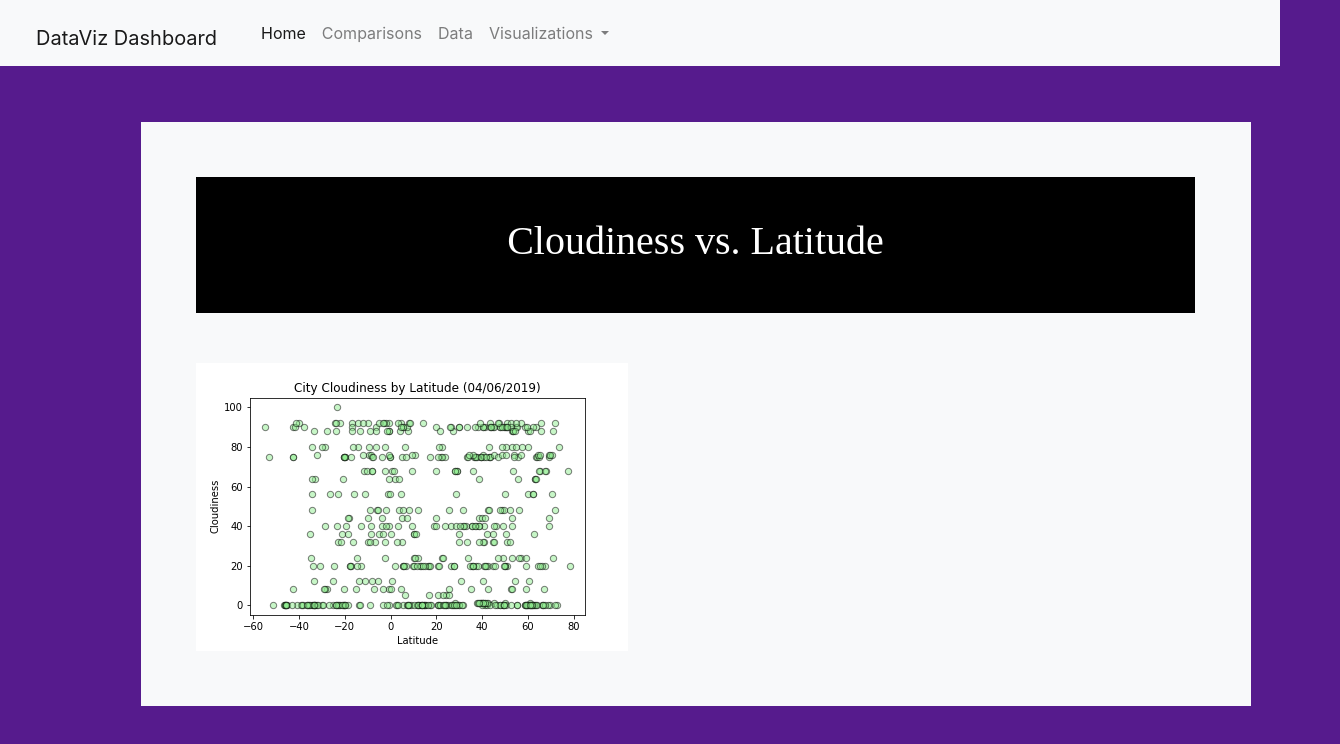
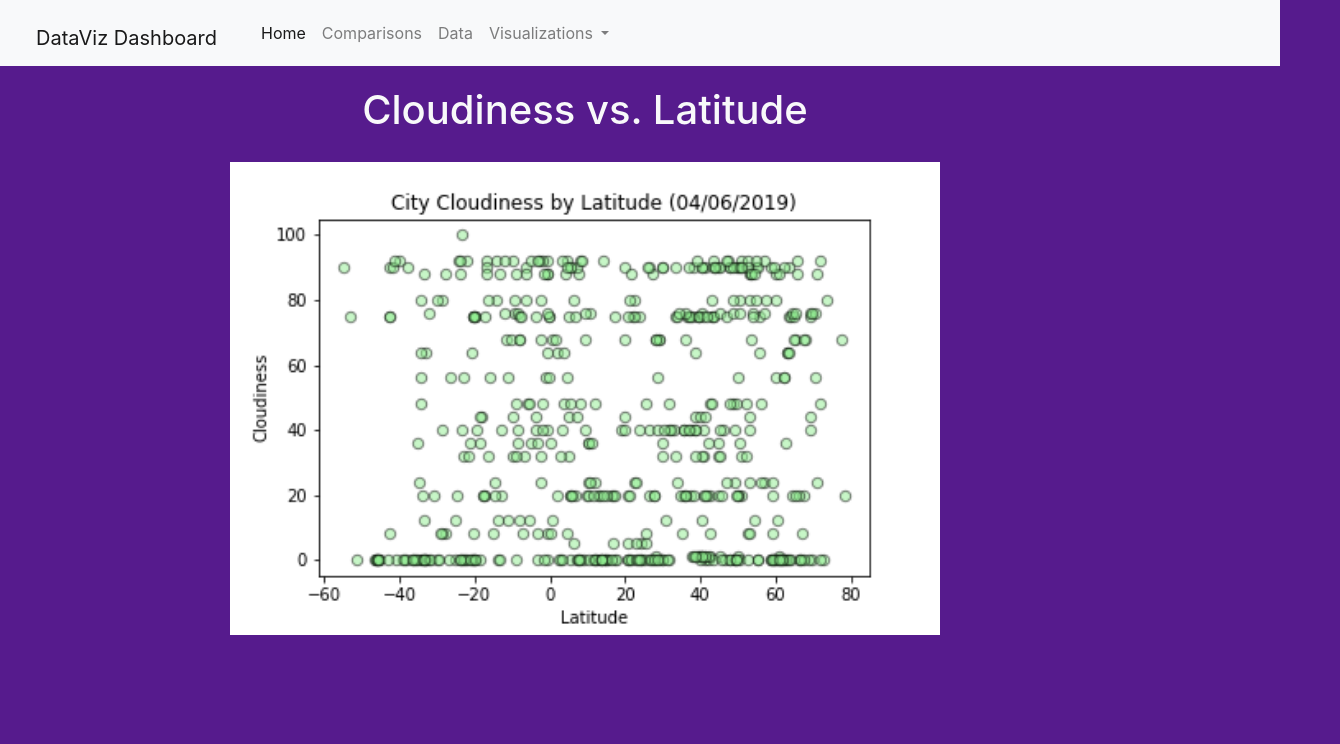
Before and after one commit to matthewellishanson/HW11-DataVizDashboard, a plain HTML site: page cloudiness.html in a window 1280 px wide. Shown: the whole page, 1340 px wide, since content can reach past the window. Drawn offline with nearby package versions, Linux system fonts and the light colour scheme.

Commit message:
fixed container for individual viz pages

```diff
--- a/cloudiness.html
+++ b/cloudiness.html
@@ -51,11 +51,11 @@
         </div>
     </nav>
     <div class="container">
-        <div class="teaser-box">
-            <div class="teaser-head">
-                <h1 class="teaser-title">Cloudiness vs. Latitude</h1>
+        <div class="row">
+            <div class="col-sm-10 col-md-8">
+                <h1 class="comparison-header">Cloudiness vs. Latitude</h1>
+                <img class="img-fluid" src="resources/cloudiness.png" style="width:100%; margin: 20px 0 20px 0">
             </div>
-            <img src="resources/cloudiness.png">
         </div>
     </div>
 </body>
--- a/style.css
+++ b/style.css
@@ -668,7 +668,6 @@ font-family: 'Ubuntu Mono', monospace; */
     color: rgb(248, 249, 250);
     text-align: center;
   }
-
   /* Teaser */
 
   .teaser {
@@ -1320,4 +1319,7 @@ font-family: 'Ubuntu Mono', monospace; */
       .intro .intro-body .brand-heading {
           font-size: 75px;
       }
+      .container {
+          margin: 20px 120px 0 200px;
+      }
   }
```
